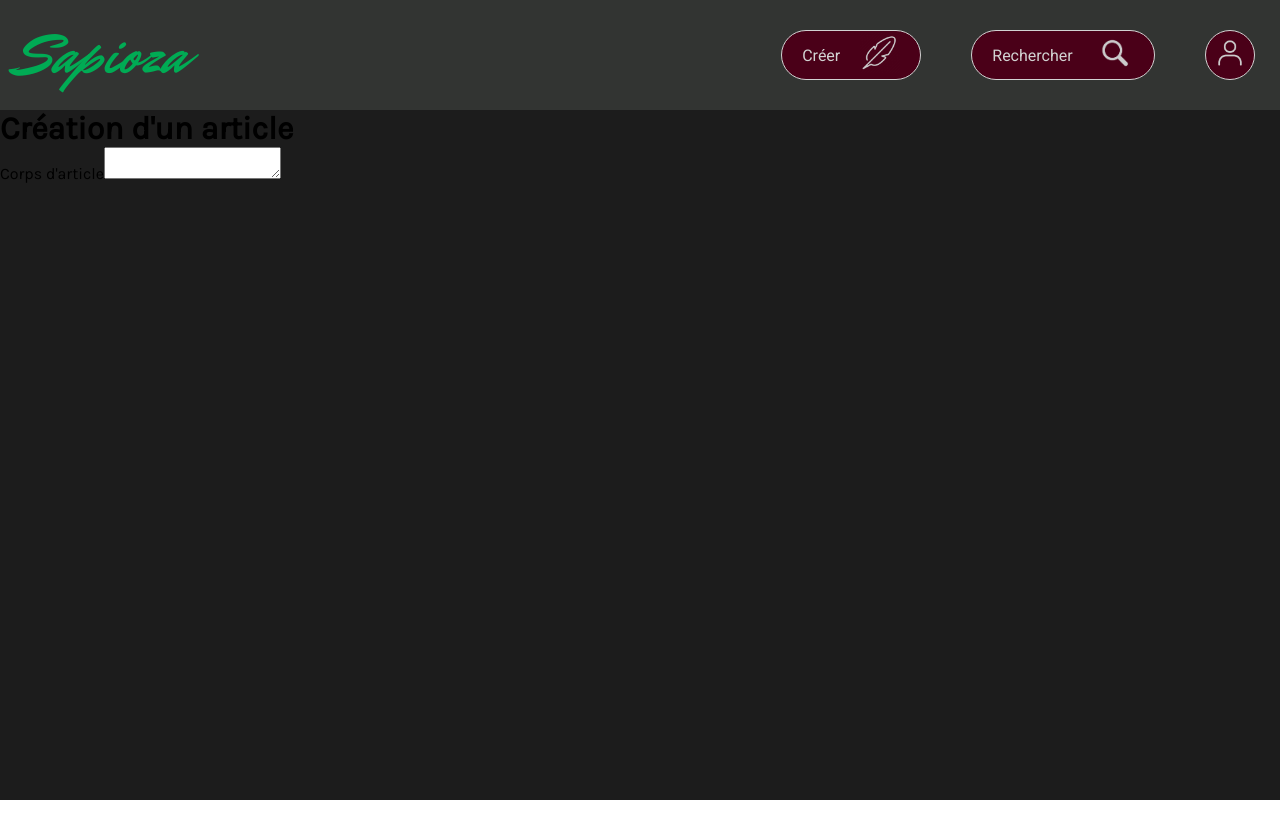
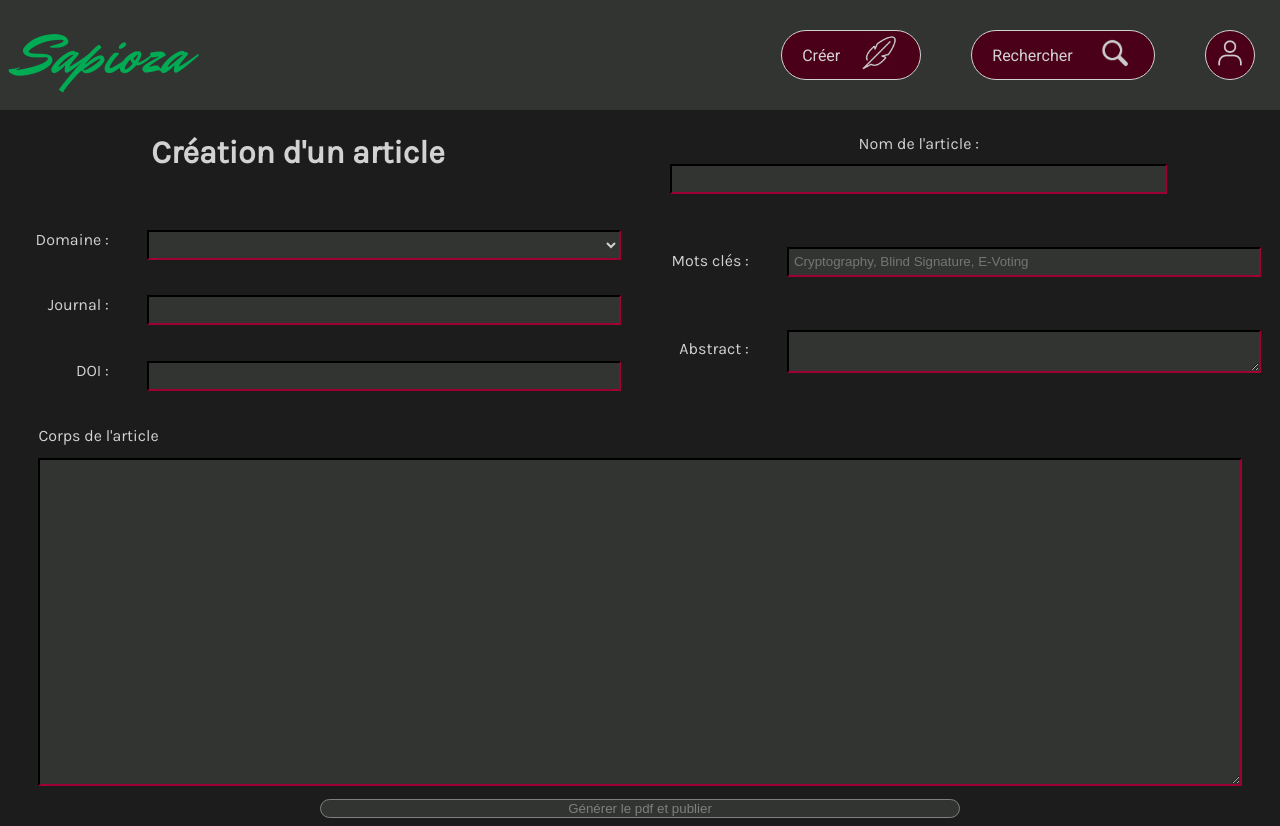
Before and after one commit to DanKleczew/Sapioza_Interface, an Angular app: page /create in a window 1280 px wide. Before the commit the page ends 800 px from the top, so only its background shows below. Built offline with nearby package versions, Linux system fonts and the light colour scheme.

Commit message:
Publish paper nearly finished

```diff
--- /dev/null
+++ b/src/app/Constantes/Fields.ts
@@ -0,0 +1,19 @@
+export const FieldsEnum = [
+    "COMPUTER_SCIENCE",
+    "MATHEMATICS",
+    "PHYSICS",
+    "CHEMISTRY",
+    "BIOLOGY",
+    "MEDICINE",
+    "ECONOMICS",
+    "LAW",
+    "LITERATURE",
+    "HISTORY",
+    "PHILOSOPHY",
+    "PSYCHOLOGY",
+    "SOCIOLOGY",
+    "POLITICAL_SCIENCE",
+    "EDUCATION",
+    "ENGINEERING",
+    "ART"
+  ]
--- /dev/null
+++ b/src/app/Interfaces/paper-creation.ts
@@ -0,0 +1,12 @@
+export interface PaperCreation {
+  "metaData": {
+    "title": string,
+    "authorId": number
+    "field": string,
+    "publishedIn": string,
+    "keywords": string,
+    "abstract_": string,
+    "DOI": string
+  },
+  "body" : string
+}
--- a/src/app/Services/connection.service.ts
+++ b/src/app/Services/connection.service.ts
@@ -37,7 +37,6 @@ export class ConnectionService {
       }
     }
 
-
   checkEmpty(tokenData: TokenData): boolean {
     if(tokenData.uuid == null || tokenData.name == null || tokenData.firstName == null || tokenData.id == null) {
       return true;
@@ -56,7 +55,7 @@ export class ConnectionService {
     this.router.navigate(['/']);
   }
 
-  getTokenInfo(): TokenData |null {
+  getTokenInfo(): TokenData | null {
     if(!this.isLogged()) {
       return null;
     }
--- /dev/null
+++ b/src/app/Services/paper-output.service.ts
@@ -0,0 +1,43 @@
+import { Injectable } from '@angular/core';
+import {HttpClient} from "@angular/common/http";
+import {PaperCreation} from "../Interfaces/paper-creation";
+
+@Injectable({
+  providedIn: 'root'
+})
+export class PaperOutputService {
+
+  constructor(private http : HttpClient) { }
+
+  public postTestPaper(){
+    this.http.post('/papers/submit', {"metaData": {
+        "title": "Test Article Title",
+        "authorId": 202,
+        "field": "ART",
+        "publishedIn": "Test Journal",
+        "keywords": "Test keywords",
+        "abstract_": "Test Abstract",
+        "DOI": "https://test.com/doi/10.1000/182"
+      },
+      "body": "Test body Test body Test body Test body Test body Test body Test body Test bodyTest bodyTest body Test bodyTest bodyTest body Test body Test body"
+    }).subscribe(response => {console.log(response)})
+    console.log("envoyé");
+    console.log({"metaData": {
+        "title": "Test Article Title",
+        "authorId": 202,
+        "field": "ART",
+        "publishedIn": "Test Journal",
+        "keywords": "Test keywords",
+        "abstract_": "Test Abstract",
+        "DOI": "https://test.com/doi/10.1000/182"
+      },
+      "body": "Test body Test body Test body Test body Test body Test body Test body Test bodyTest bodyTest body Test bodyTest bodyTest body Test body Test body"
+    });
+  }
+
+  public postNewPaper(publishedPaper : PaperCreation) : void  {
+    console.log(publishedPaper);
+    this.http.post('/papers/submit', publishedPaper)
+      .subscribe(response=> console.log(response));
+  }
+}
--- a/src/app/Services/paper-query.service.ts
+++ b/src/app/Services/paper-query.service.ts
@@ -15,21 +15,6 @@ export class PaperQueryService {
   public queryPaperMetaData(paperId: number) : Observable<PaperMetaData> {
     return this.http.get<PaperMetaData>('/papers/' + paperId);
     };
-
-  public postNewPaper(){
-     this.http.post('/papers/submit', {"metaData": {
-         "title": "Test Article Title",
-         "authorId": 202,
-         "field": "ART",
-         "publishedIn": "Test Journal",
-         "keywords": "Test keywords",
-         "abstract_": "Test Abstract",
-         "DOI": "https://test.com/doi/10.1000/182"
-         },
-         "body": "Test body Test body Test body Test body Test body Test body Test body Test bodyTest bodyTest body Test bodyTest bodyTest body Test body Test body"
-     }).subscribe(response => {console.log(response)})
-     console.log("envoyé");
-   }
 
   public queryRecent(limit: number) : Observable<number[]> {
     const params = new HttpParams().set('limit', limit).set('DescDate', true);
--- a/src/app/main/accueil/accueil.component.html
+++ b/src/app/main/accueil/accueil.component.html
@@ -1,5 +1,5 @@
 <div class="text-container">
-  <h1>Bienvenue sur Sapioza : la plateforme de partage de connaissance sociale</h1>
+  <h1>Bienvenue sur Sapioza : la plateforme sociale de partage de connaissances scientifiques</h1>
   <p>Cherchez des articles, publiez les vôtres et interagissez avec la communauté</p>
 </div>
 <div class="tendances-container">
--- a/src/app/main/paper-editor/paper-editor.component.html
+++ b/src/app/main/paper-editor/paper-editor.component.html
@@ -1,23 +1,52 @@
 <div class="fullscreen-container">
+  <form [formGroup]="formEditor">
     <div class="editor-title">
       @if (this.paperId !== null) {
         <h1>Modification d'un article</h1>
       } @else {
         <h1>Création d'un article</h1>
+        <div class="title-input">
+          <p>Nom de l'article :</p>
+          <input formControlName="title">
+        </div>
       }
     </div>
+
     <div class="metadata-container">
       <div class="inner-container">
-
+        <div class="sub-container labels">
+          <p>Domaine :</p>
+          <p>Journal :</p>
+          <p>DOI :</p>
+        </div>
+        <div class="sub-container inputs">
+          <select formControlName="field">
+            @for (field of fields; track field) {
+              <option value="{{field}}">{{field}}</option>
+            }
+          </select>
+          <input type="text" formControlName="revue">
+          <input type="text" formControlName="DOI">
+        </div>
       </div>
       <div class="inner-container">
-
+        <div class="sub-container labels">
+          <p>Mots clés :</p>
+          <p>Abstract :</p>
+        </div>
+        <div class="sub-container inputs">
+          <input type="text" placeholder="Cryptography, Blind Signature, E-Voting" formControlName="keywords">
+          <textarea class="abstract" formControlName="abstract_"></textarea>
         </div>
       </div>
+    </div>
+
     <div class="body-container">
-    <label for="corps">Corps d'article</label>
-    <textarea id="corps">
-
-    </textarea>
+        <label for="corps">Corps de l'article</label>
+        <textarea id="corps" class="body" formControlName="body"></textarea>
+      <div class="submit-container">
+        <button (click)="submit()" [disabled]="formEditor.invalid">Générer le pdf et publier</button>
       </div>
     </div>
+  </form>
+</div>
--- a/src/app/main/paper-editor/paper-editor.component.scss
+++ b/src/app/main/paper-editor/paper-editor.component.scss
@@ -0,0 +1,120 @@
+.fullscreen-container {
+  width: 100%;
+  padding-top: 3vh;
+}
+
+.editor-title {
+  margin-left: 3vw;
+  color: var(--primary-white);
+  display: flex;
+  flex-direction: row;
+  text-align: center;
+  justify-content: space-around;
+}
+
+.title-input {
+  width: 40%;
+}
+
+.metadata-container {
+  height: 29vh;
+  display: flex;
+  flex-direction: row;
+}
+
+.inner-container {
+  height: 100%;
+  width: 50%;
+  display: flex;
+  justify-content: flex-start;
+}
+
+.sub-container {
+  height: 100%;
+  color: var(--primary-white);
+  display: flex;
+  flex-direction: column;
+  justify-content: space-evenly;
+  padding-left: 3%;
+  padding-right: 3%;
+}
+
+.labels{
+  width: 20%;
+  align-items: flex-end;
+  text-align: right;
+}
+
+.inputs {
+  width: 80%;
+  align-items: flex-start;
+}
+
+.abstract {
+  width: 100%;
+}
+
+.body-container {
+  height : 50vh;
+  display: flex;
+  flex-direction: column;
+  color: var(--primary-white);
+}
+
+
+label {
+  margin-left: 3vw;
+}
+
+.body {
+  height: 100%;
+  margin: 1% 3%;
+}
+
+input, textarea, select{
+  background-color: var(--primary-grey);
+  border-color: var(--primary-red);
+  color: var(--primary-white);
+  border-width: 2px;
+  border-style: inset;
+}
+
+.submit-container {
+  width:100%;
+  display: flex;
+  justify-content: center;
+  margin-bottom: 1vh;
+}
+
+button {
+  background-color: var(--primary-grey);
+  color: var(--secondary-red);
+  width: 50%;
+  border: 1px solid var(--secondary-red);
+  padding: 1px;
+  border-radius: 25px;
+  transition: border-color 0.5s ease-in-out, color 0.5s ease-in-out;
+}
+button:hover {
+  border-color: var(--primary-white) ;
+  color : var(--primary-white);
+}
+
+button:disabled {
+  color: var(--secondary-grey);
+  border-color: var(--secondary-grey);
+  cursor: not-allowed;
+}
+
+input, textarea {
+  padding: 1%;
+}
+
+p, input, select {
+  height: 30px;
+  width: 100%;
+}
+
+.ng-invalid.ng-touched {
+  border-color: var(--primary-orange);
+}
--- a/src/app/main/paper-editor/paper-editor.component.ts
+++ b/src/app/main/paper-editor/paper-editor.component.ts
@@ -1,28 +1,95 @@
 import { Component } from '@angular/core';
-import {ActivatedRoute} from "@angular/router";
+import {ActivatedRoute, Router} from "@angular/router";
 import {PaperQueryService} from "../../Services/paper-query.service";
+import {FieldsEnum} from "../../Constantes/Fields";
+import {PaperOutputService} from "../../Services/paper-output.service";
+import {PaperMetaData} from "../../Interfaces/paper-meta-data";
+import {ConnectionService} from "../../Services/connection.service";
+import {FormControl, FormGroup, ReactiveFormsModule, Validators} from "@angular/forms";
+import {PaperCreation} from "../../Interfaces/paper-creation";
 
 @Component({
   selector: 'app-paper-editor',
   standalone: true,
-  imports: [],
+  imports: [
+    ReactiveFormsModule
+  ],
   templateUrl: './paper-editor.component.html',
   styleUrl: './paper-editor.component.scss'
 })
 export class PaperEditorComponent {
-  paperId: number|null = null;
+  protected paperId: number|null = null;
+  private isUpdating!: boolean;
+  private paperMetaData?: PaperMetaData;
 
-  constructor(private route: ActivatedRoute, private paperQueryService : PaperQueryService) {
+  protected fields : string[] = FieldsEnum;
+
+  formEditor = new FormGroup({
+    title:      new FormControl('', Validators.required),
+    field:      new FormControl('', Validators.required),
+    revue:      new FormControl('', Validators.required),
+    DOI:        new FormControl('', Validators.required),
+    keywords:   new FormControl('', Validators.required),
+    abstract_:  new FormControl('', Validators.required),
+    body:       new FormControl('', Validators.required)
+  })
+
+  constructor(private route: ActivatedRoute,
+              private paperQueryService: PaperQueryService,
+              private paperOutputService: PaperOutputService,
+              private connectionService: ConnectionService) {
   }
+
 
   ngOnInit(){
     let param = this.route.snapshot.paramMap.get('paperId');
-    if (param !== null ){
+    if (param !== null){
       this.paperId = Number(param);
+      this.paperQueryService.queryPaperMetaData(this.paperId)
+        .subscribe(response => this.paperMetaData = response)
+      if (!this.paperMetaData) {
+        alert('Oops, ce papier n\'existe pas');
+        // TODO : Redirect
+      }
+      if (!this.connectionService.isLogged() ||
+        this.connectionService.getTokenInfo()?.id !== this.paperMetaData?.userInfoDTO.id){
+        alert('Identifiez-vous correctement pour modifier ce papier')
+      }
+      this.isUpdating = true
+    }
+    else {
+      this.isUpdating = false;
     }
   }
 
-  submitExamplePaper() {
-    this.paperQueryService.postNewPaper();
+  submit(){
+    if (!this.connectionService.isLogged()){
+      console.log("T'es pas coo ducon");
+    }
+    if (this.isUpdating){
+      console.log("IsUpdating");
+    } else {
+      if (this.formEditor.invalid){
+        alert('Oups il y a eu une erreur')
+      } else {
+        const paperCreationDto: PaperCreation = {
+          metaData : {
+            title : this.formEditor.get('title')!.value as string,
+            authorId : this.connectionService.getTokenInfo()!.id,
+            field: this.formEditor.get('field')!.value as string,
+            publishedIn: this.formEditor.get('revue')!.value as string,
+            keywords : this.formEditor.get('keywords')!.value as string,
+            abstract_ : this.formEditor.get('abstract_')!.value as string,
+            DOI : this.formEditor.get('DOI')!.value as string,
+          },
+          body : this.formEditor.get('body')!.value as string
+        }
+        this.paperOutputService.postNewPaper(paperCreationDto);
+        // TODO : Redirect / Success Message
+      }
+
+
+
+    }
   }
 }
--- a/src/app/main/search/filters/filters.component.ts
+++ b/src/app/main/search/filters/filters.component.ts
@@ -3,6 +3,7 @@ import {ButtonComponent} from "../../widgets/buttons/button/button.component";
 import {FormControl, FormGroup, ReactiveFormsModule, Validators} from "@angular/forms";
 import {Filter} from "../../../Interfaces/filter";
 import {PaperQueryService} from "../../../Services/paper-query.service";
+import {FieldsEnum} from "../../../Constantes/Fields";
 
 @Component({
   selector: 'app-filters',
@@ -26,25 +27,7 @@ export class FiltersComponent {
     limit: new FormControl('', [Validators.min(1)]),
   });
 
-  fields: string[] = [
-    "COMPUTER_SCIENCE",
-    "MATHEMATICS",
-    "PHYSICS",
-    "CHEMISTRY",
-    "BIOLOGY",
-    "MEDICINE",
-    "ECONOMICS",
-    "LAW",
-    "LITERATURE",
-    "HISTORY",
-    "PHILOSOPHY",
-    "PSYCHOLOGY",
-    "SOCIOLOGY",
-    "POLITICAL_SCIENCE",
-    "EDUCATION",
-    "ENGINEERING",
-    "ART"
-  ]
+  protected fields : string[] = FieldsEnum;
 
   protected findPapers(){
     let filters : Filter = {
```
Also changed, not shown: src/app/Services/paper-output-service.service.ts (deleted, +0 -9 lines). Lines whose indentation alone changed are shown as unchanged.
